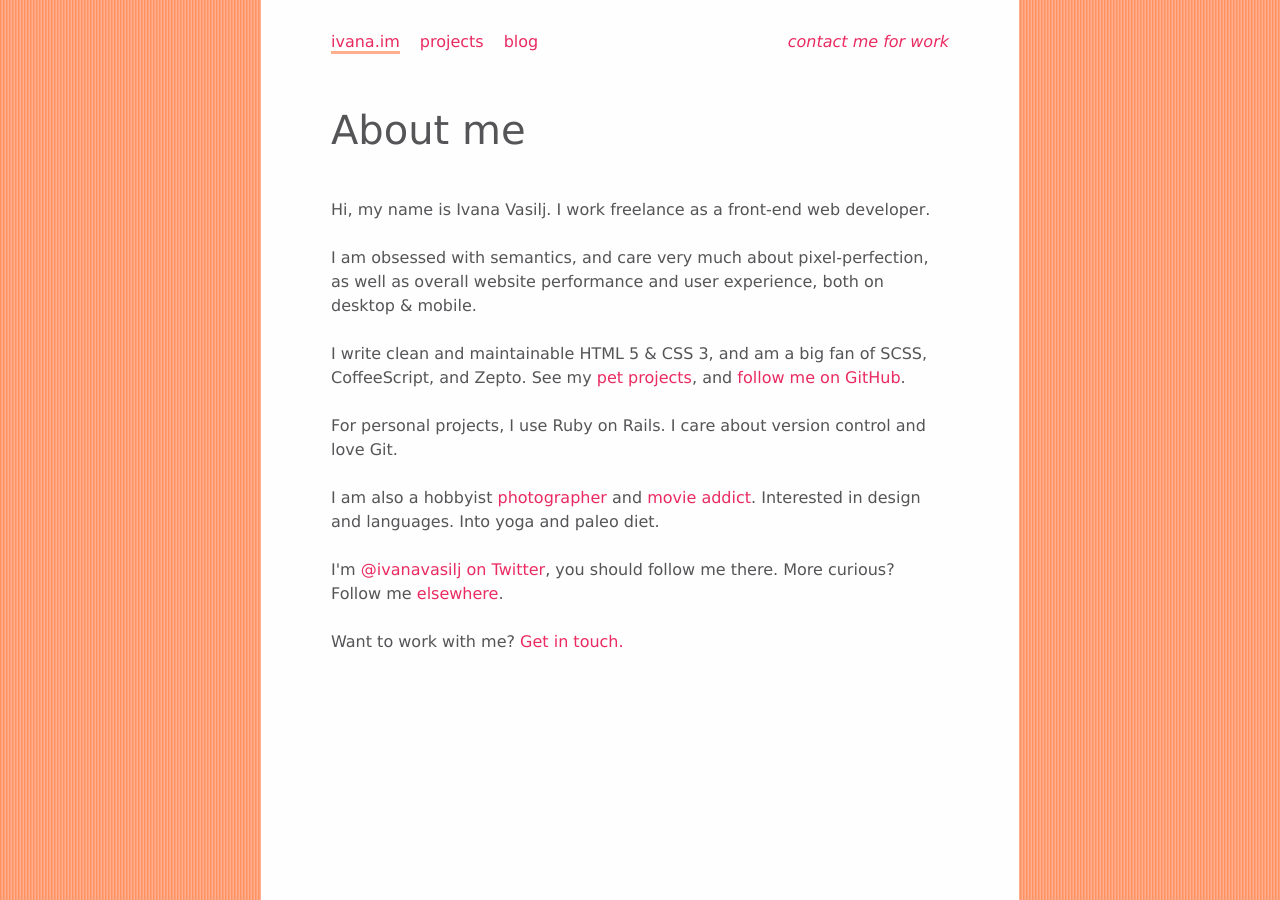
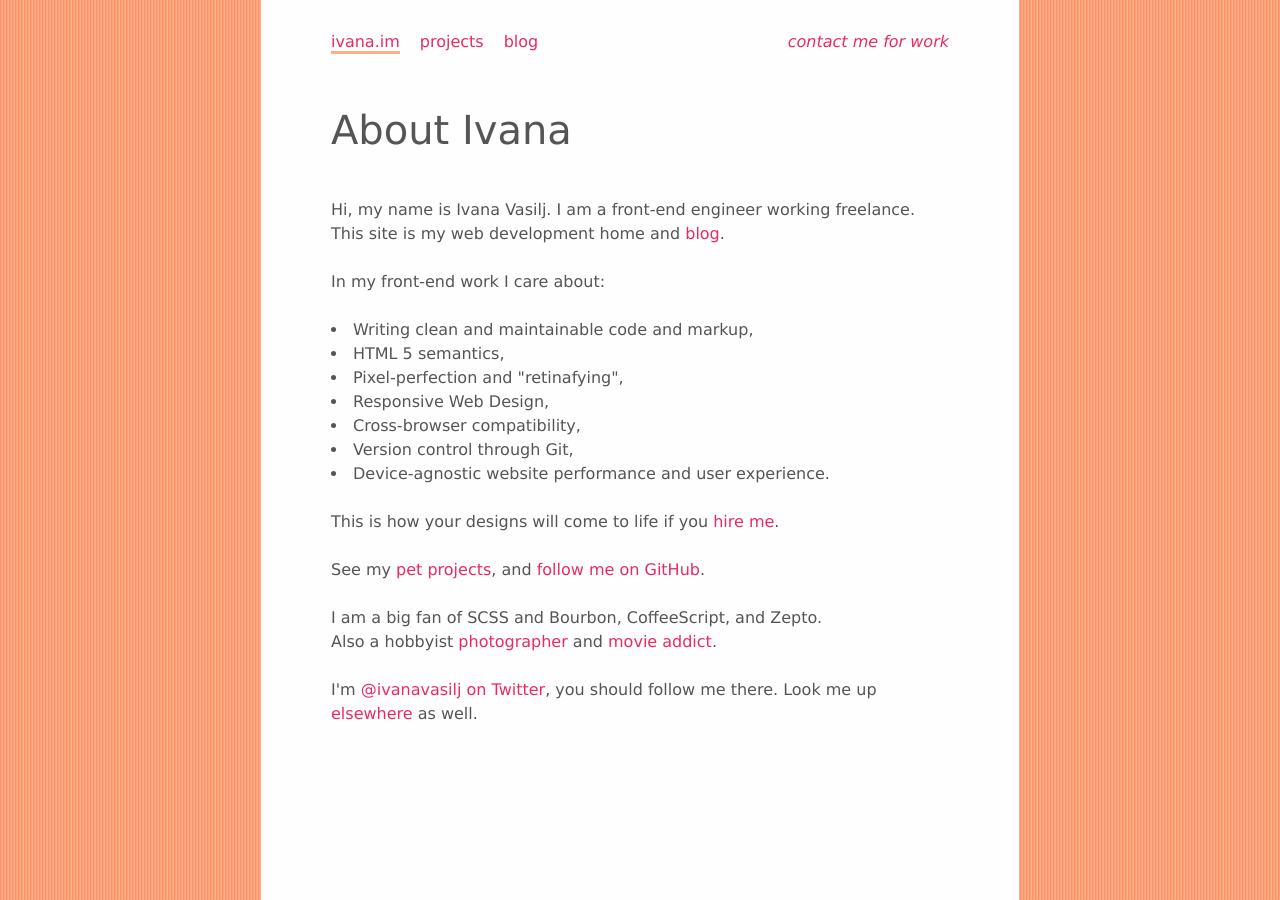
Before and after one commit to ivana/ivana.github.com, a Jekyll site: the page built from index.html, in a window 1280 px wide. Built offline with Jekyll 4.4.1, drawn with Linux system fonts in a browser that asks for light colours; Markdown is read by kramdown in place of the engine named in the settings.

Commit message:
info pages content update

```diff
--- a/elsewhere.html
+++ b/elsewhere.html
@@ -5,7 +5,6 @@ title: Elsewhere
 desc: Links to social network profiles elsewhere.
 permalink: elsewhere/
 ---
-
 <article>
   <h1>Me elsewhere</h1>
 
@@ -21,8 +20,7 @@ permalink: elsewhere/
       <li><a href="http://500px.com/ivana" rel=me>500px</a></li>
       <li><a href="http://framingmoments.tumblr.com" rel=me>Tumblr</a></li>
       <li><a href="http://instagram.com/ivana" rel=me>Instagram</a></li>
-      <li><a href="http://instacanv.as/ivana" rel=me>Instacanv.as</a></li>
-      <li><a href="http://www.gettyimages.com/Search/Search.aspx?assettype=image&amp;artist=Ivana+Vasilj" rel=me>Getty Images</a></li>
+      <li><a href="http://www.gettyimages.com/Search/Search.aspx?assettype=image&artist=Ivana+Vasilj" rel=me>Getty Images</a></li>
     </ul>
   </section>
 
--- a/index.html
+++ b/index.html
@@ -1,40 +1,45 @@
 ---
 layout: default
 class: home
-title: About
-desc: Front-end web developer, working freelance. Obsessed with semantics, pixel-perfection, website performance, and user experience, both on desktop &amp; mobile.
+title: About &amp; Contact
+desc: Ivana Vasilj, freelance front-end web developer / UI engineer
 ---
 <article class=vcard>
-  <h1>About me</h1>
+  <h1>About Ivana</h1>
 
   <p>
     Hi, my name is <strong class="fn n" lang=hr><span class=given-name>Ivana</span> <span class=family-name>Vasilj</span></strong>.
-    I work freelance as a <strong class=title>front-end web developer</strong>.
+    I am a <strong class=title>front-end engineer</strong> working freelance.<br>
+    This site is my web development home and <a href="/blog">blog</a>.
+  </p>
+
+  <p>In my front-end work I care about:</p>
+  <ul>
+   <li>Writing clean and maintainable code and markup,</li>
+   <li>HTML 5 semantics,</li>
+   <li>Pixel-perfection and "retinafying",</li>
+   <li>Responsive Web Design,</li>
+   <li>Cross-browser compatibility,</li>
+   <li>Version control through Git,</li>
+   <li>Device-agnostic website performance and user experience.</li>
+  </ul>
+  <p>
+    This is how your designs will come to life if you <a href="mailto:dev@ivana.im" class=email>hire me</a>.
   </p>
   <p>
-    I am obsessed with <strong>semantics</strong>, and care very much about <strong>pixel-perfection</strong>, as well as overall website <strong>performance</strong> and <strong>user experience</strong>, both on desktop &amp; mobile.
-  </p>
-  <p>
-    I write clean and maintainable <strong>HTML 5 &amp; CSS 3</strong>, and am a big fan of <strong>SCSS</strong>, <strong>CoffeeScript</strong>, and <strong>Zepto</strong>.
     See my <a href="/projects">pet projects</a>, and
     <a href="https://github.com/ivana" rel=me>follow me on GitHub</a>.
   </p>
-  <p>
-    For personal projects, I use Ruby on Rails.
-    I care about version control and love Git.
-  </p>
 
   <p>
-    I am also a hobbyist <a href="http://www.flickr.com/photos/ivanavasilj/" rel=me>photographer</a> and <a href="http://movi.im/ivana" rel=me>movie addict</a>. Interested in design and languages. Into yoga and paleo diet.
+    I am a big fan of SCSS and Bourbon, CoffeeScript, and Zepto.<br>
+    Also a hobbyist <a href="http://www.flickr.com/photos/ivanavasilj/" rel=me>photographer</a>
+    and <a href="http://movi.im/ivana" rel=me>movie addict</a>.
   </p>
 
   <p>
     I'm <a href="https://twitter.com/ivanavasilj" rel=me>@ivanavasilj on Twitter</a>, you should follow me there.
-    More curious? Follow me <a href="/elsewhere">elsewhere</a>.
-  </p>
-
-  <p>
-    Want to work with me? <a href="mailto:dev@ivana.im" class=email>Get in touch.</a>
+    Look me up <a href="/elsewhere">elsewhere</a> as well.
   </p>
 
 </article>
```
Also changed, not shown: projects.html (+7 -11 lines).
